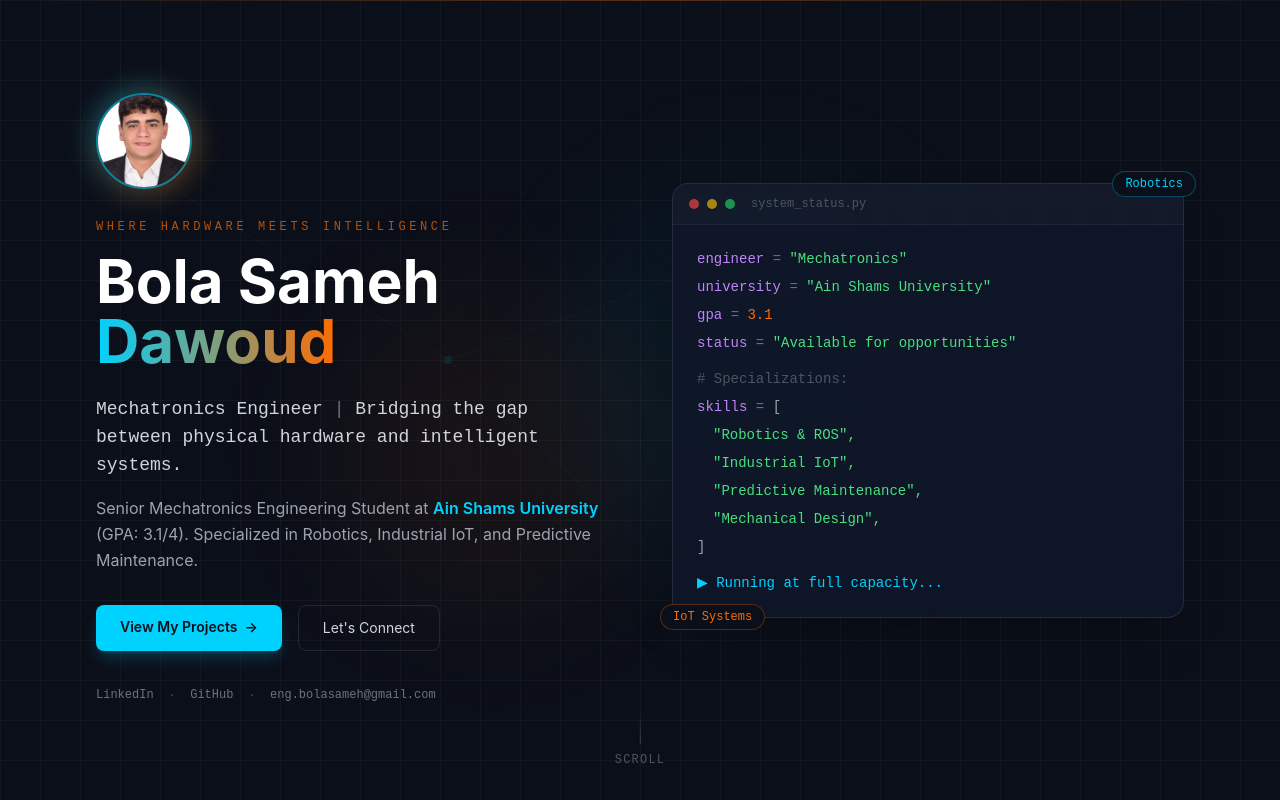
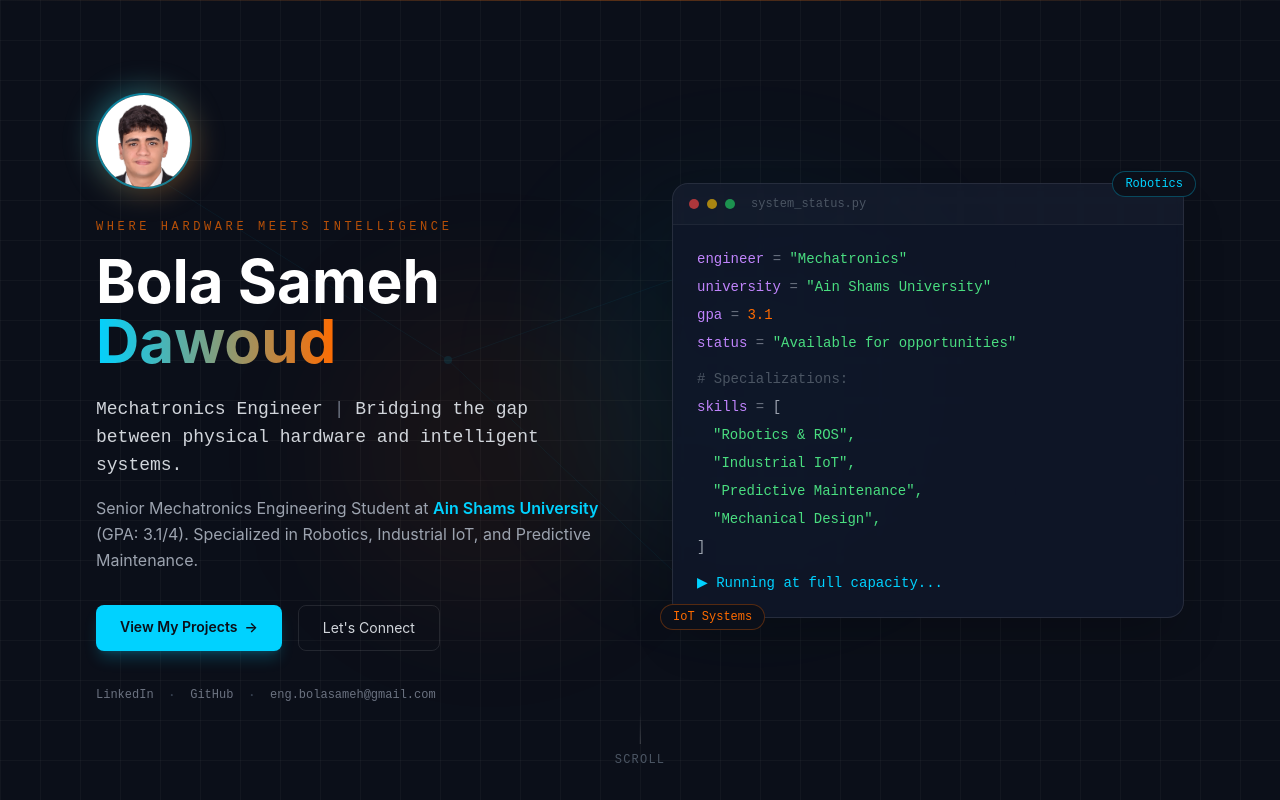
Before and after one commit to b-sameh/bola-sameh-portfolio, a Next.js app: page /bola-sameh-portfolio/ in a window 1280 px wide. Shown: the top 800 px of the page. Built offline with nearby package versions, Linux system fonts and the light colour scheme.

Commit message:
Fix profile photo path with basePath prefix for GitHub Pages
Replaced Image component with img tag for profile photo.

```diff
--- a/src/components/Hero.tsx
+++ b/src/components/Hero.tsx
@@ -1,6 +1,5 @@
 'use client';
 import { motion, useMotionValue, useTransform } from 'framer-motion';
-import Image from 'next/image';
 
 export function Hero() {
   const mouseX = useMotionValue(0);
@@ -57,13 +56,11 @@ export function Hero() {
             <div className="mb-6">
               <div className="relative inline-block">
                 <div className="absolute inset-0 rounded-full bg-gradient-to-br from-cyanTech/40 to-amberMech/40 blur-md scale-110" />
-                <Image
-                  src="/pic.jpg"
+                {/* eslint-disable-next-line @next/next/no-img-element */}
+                <img
+                  src="/bola-sameh-portfolio/pic.jpg"
                   alt="Bola Sameh Dawoud"
-                  width={100}
-                  height={100}
-                  className="relative rounded-full border-2 border-cyanTech/50 object-cover w-24 h-24"
-                  priority
+                  style={{ width: '96px', height: '96px', borderRadius: '50%', objectFit: 'cover', objectPosition: 'center top', border: '2px solid rgba(0,210,255,0.5)', position: 'relative' }}
                 />
               </div>
             </div>
```
